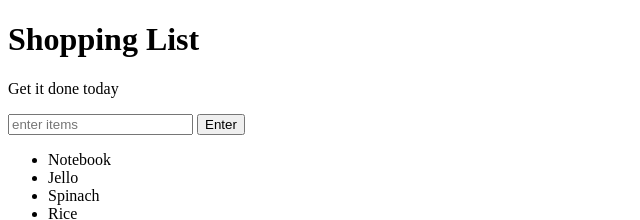
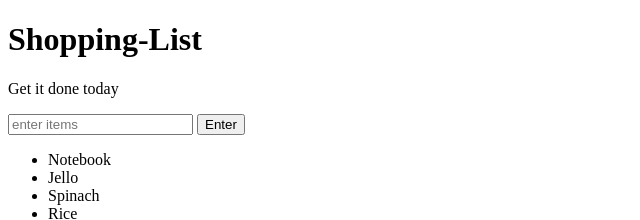
Before and after one commit to Venom228Venom/grid-system, a plain HTML site: page index.html in a window 1280 px wide. Shown: the top 220 px of the page, 0-640 px from the left. Drawn offline with Linux system fonts and the light colour scheme.

Commit message:
change h1

```diff
--- a/index.html
+++ b/index.html
@@ -5,7 +5,7 @@
 	<link rel="stylesheet" type="text/css" href="style.css">
 </head>
 <body>
-	<h1>Shopping List</h1>
+	<h1>Shopping-List</h1>
 	<p id="first">Get it done today</p>
 	<input id="userinput" type="text" placeholder="enter items">
 	<button id="enter">Enter</button>
```
